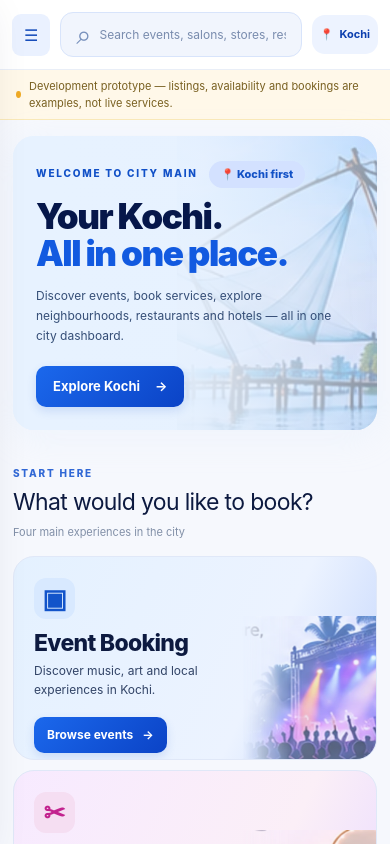
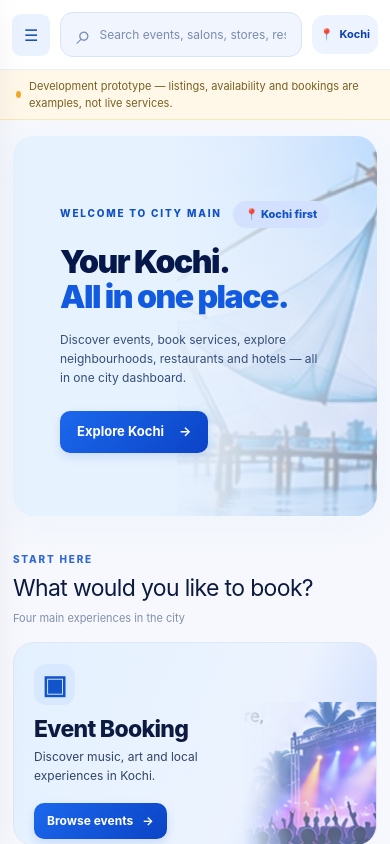
Before and after one commit to kingzmenx23/CityMain, a Next.js app in the folder frontend/: page / in a window 390 px wide. Shown: the top 844 px of the page. Built offline with nearby package versions, Linux system fonts and the light colour scheme.

Commit message:
Fix City Main dashboard hero layout

```diff
--- a/frontend/src/app/globals.css
+++ b/frontend/src/app/globals.css
@@ -47,3 +47,50 @@ button,input,select{font:inherit}button{cursor:pointer}a{text-decoration:none;co
 @media(max-width:1020px){.sidebar{width:210px;flex-basis:210px}.page-container{padding:20px 18px}.topbar{padding:12px 18px}.feature-grid{gap:10px}.feature-card{height:232px}.feature-card h3{font-size:21px}.feature-illustration{opacity:.27}.feature-copy{max-width:100%}.directory-grid{grid-template-columns:repeat(2,minmax(0,1fr))}}
 @media(max-width:780px){.sidebar{position:fixed;left:0;top:0;transform:translateX(-105%);transition:transform .2s;width:255px;flex-basis:255px;box-shadow:0 10px 40px #0418431a}.sidebar.sidebar-open{transform:translateX(0)}.mobile-overlay{position:fixed;inset:0;z-index:29;border:0;background:#101c3c66}.menu-toggle{display:block;border:0;background:#eaf1ff;color:#174dbb;padding:9px 12px;border-radius:9px}.topbar{gap:10px;height:70px}.location-pill small,.profile-bubble{display:none}.top-search{max-width:none}.demo-banner{padding:8px 16px}.feature-grid{grid-template-columns:1fr 1fr}.feature-card:last-child{grid-column:auto;height:232px}.feature-illustration{opacity:.56}.dashboard-bottom{grid-template-columns:1fr}.highlights-panel{grid-column:auto}.highlight-row{grid-template-columns:repeat(3,minmax(0,1fr))}.promise-panel{grid-column:auto}.hero{height:auto;min-height:215px}.hero-copy{padding:27px}.hero-art{width:62%;opacity:.72}.section-heading{align-items:start;flex-direction:column}.section-helper{margin-top:7px}}
 @media(max-width:550px){.page-container{padding:16px 13px 30px}.topbar{padding:9px 12px}.top-search input{font-size:12px}.location-pill{padding:11px 8px;font-size:11px}.hero-copy{padding:23px}.hero h1{font-size:35px}.hero p{font-size:12px;max-width:300px}.hero-art{width:55%;opacity:.45}.hero:before{background:linear-gradient(90deg,rgba(231,242,255,1) 9%,rgba(231,242,255,.9) 50%,rgba(231,242,255,.2) 100%)}.feature-grid{grid-template-columns:1fr}.feature-card,.feature-card:last-child{height:204px;grid-column:auto}.feature-card h3{font-size:23px}.feature-card p{max-width:230px}.feature-illustration{width:43%;opacity:.65}.quick-actions{display:block}.quick-actions>span{display:block;margin-bottom:10px}.quick-links{gap:6px}.quick-links a{font-size:10px;padding:10px}.place-thumb{height:79px}.place-list{gap:7px}.place-tile strong{font-size:10px}.dining-tile{height:125px}.highlight-row{grid-template-columns:1fr}.highlight-image{width:54px;height:54px;flex-basis:54px}.side-panels{grid-template-columns:1fr}.directory-grid{grid-template-columns:1fr}.directory-toolbar{align-items:start;flex-direction:column}.form-grid{grid-template-columns:1fr}.modal-panel{padding:23px}.booking-record{align-items:start;flex-direction:column}.info-grid{grid-template-columns:1fr}.section-helper{font-size:11px}.app-footer{font-size:10px}}
+/* Fix City Main hero section */
+
+.hero {
+    position: relative;
+    height: auto;
+    min-height: 400px;
+    padding: 45px 50px;
+    display: flex;
+    align-items: center;
+    overflow: hidden;
+}
+
+.hero-copy {
+    position: relative;
+    z-index: 2;
+    max-width: 600px;
+    margin: 0;
+    transform: none;
+}
+
+.hero h1 {
+    line-height: 1.1;
+    margin: 16px 0;
+}
+
+.hero p {
+    margin: 0 0 24px;
+    line-height: 1.6;
+}
+
+.hero .primary-btn {
+    display: inline-flex;
+    align-items: center;
+    gap: 15px;
+}
+
+/* Mobile responsiveness */
+@media (max-width: 768px) {
+    .hero {
+        min-height: 380px;
+        padding: 30px 24px;
+    }
+
+    .hero h1 {
+        font-size: clamp(32px, 8vw, 48px);
+    }
+}
```
